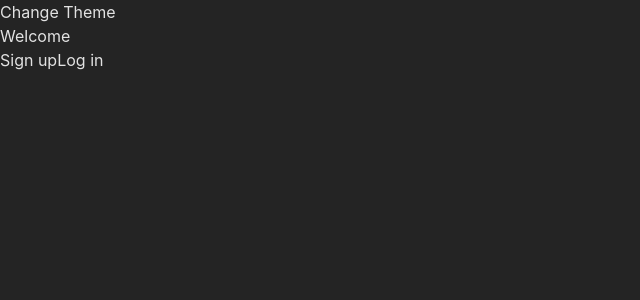
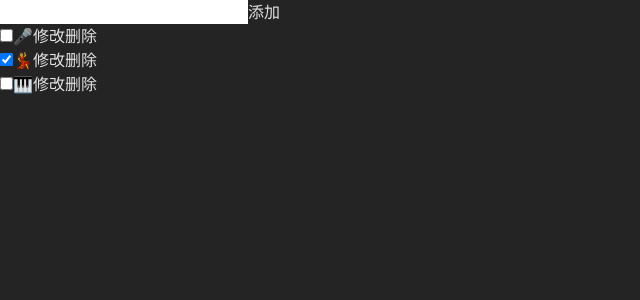
Before and after one commit to qiuxchao/react-hooks-demo, a React (Vite) app: page / in a window 1280 px wide. Shown: the top 300 px of the page, without its empty margins (0-640 px from the left). Built offline with nearby package versions, Linux system fonts and the light colour scheme.

Commit message:
update: add eslint

```diff
--- a/src/App.tsx
+++ b/src/App.tsx
@@ -1,6 +1,7 @@
 import UseEffectDemo from "./hookDemos/UseEffectDemo"
 import UseStateDemo from "./hookDemos/UseStateDemo"
 import UseContextDemo from "./hookDemos/UseContextDemo"
+import UseReducerDemo from "./hookDemos/UseReducerDemo"
 
 
 UseStateDemo
@@ -10,7 +11,8 @@ function App() {
   return (
     // <UseStateDemo />
     // <UseEffectDemo />
-    <UseContextDemo />
+    // <UseContextDemo />
+    <UseReducerDemo />
   )
 }
 
--- /dev/null
+++ b/src/hookDemos/UseReducerDemo.tsx
@@ -0,0 +1,128 @@
+import { useReducer, useState } from 'react'
+
+type TodoType = typeof initialTodos[number];
+type ActionType = 'add' | 'delete' | 'update'
+interface Action<T extends ActionType> {
+  type: T;
+  title: T extends 'add' ? TodoType['title'] : never;
+  id: T extends 'delete' ? TodoType['id'] : never;
+  todo: T extends 'update' ? TodoType : never;
+}
+interface AddTodoPropsType {
+  onAdd: (title: TodoType['title']) => void
+}
+interface TodoListPropsType {
+  todos: TodoType[];
+  onChange: (todo: TodoType) => void;
+  onDelete: (id: TodoType['id']) => void
+}
+
+let todoId = 3;
+const initialTodos = [
+  {
+    id: 1,
+    title: '🎤',
+    done: false,
+  },
+  {
+    id: 2,
+    title: '💃',
+    done: true,
+  },
+  {
+    id: 3,
+    title: '🎹',
+    done: false,
+  },
+];
+
+// reducer
+const todoReducer = <T extends ActionType>(todos: TodoType[], action: Action<T>): TodoType[] => {
+  switch (action.type) {
+    case 'add': {
+      return [...todos, { id: ++todoId, title: action.title, done: false }]
+    }
+    case 'delete': {
+      return todos.filter(todo => todo.id !== action.id)
+    }
+    case 'update': {
+      return todos.map(todo => {
+        return todo.id === action.todo.id ? action.todo : todo
+      })
+    }
+    default: {
+      throw new Error(`Unknown action ${action.type}`)
+    }
+  }
+}
+
+export default function UseReducerDemo() {
+
+  const [todos, dispatch] = useReducer(todoReducer, initialTodos);
+
+  // 添加
+  const handleAddTodo = (title: TodoType['title']) => {
+    dispatch({
+      type: 'add',
+      title,
+    } as Action<'add'>)
+  };
+
+  // 修改
+  const handleChangeTodo = (todo: TodoType) => {
+    dispatch({
+      type: 'update',
+      todo
+    } as Action<'update'>);
+  };
+
+  // 删除
+  const handleDeleteTodo = (id: TodoType['id']) => {
+    dispatch({
+      type: 'delete',
+      id,
+    } as Action<'delete'>)
+  };
+
+  return (
+    <div className="mt-72 flex justify-center flex-col items-center">
+      <AddTodo onAdd={handleAddTodo} />
+      <TodoList todos={todos} onChange={handleChangeTodo} onDelete={handleDeleteTodo} />
+    </div>
+  )
+}
+
+function AddTodo({ onAdd }: AddTodoPropsType) {
+  const [title, setTitle] = useState('')
+  const handleAdd = () => {
+    title && onAdd(title);
+    setTitle('');
+  }
+
+  return <div className="flex"><input value={title} type="text" className='mr-4' onInput={(e: any) => setTitle(e.target.value)} /><button onClick={handleAdd}>添加</button></div>
+}
+
+function TodoList({ todos, onChange, onDelete }: TodoListPropsType) {
+  const [editList, setEditList] = useState(todos.map(() => false))
+
+  const handleChange = (todo: TodoType, index: number) => {
+    editList[index] && onChange(todo)
+    editList[index] = !editList[index]
+    setEditList([...editList]);
+  }
+  const handleDelete = (id: TodoType['id']) => {
+    onDelete(id)
+  }
+
+  return <>
+    {
+      todos.map((todo, index) =>
+        <div key={todo.id} className="flex items-center">
+          <input type="checkbox" className='mr-4' checked={todo.done} onChange={(e: any) => todo.done = e.target.checked} />
+          {editList[index] ? <input type="text" value={todo.title} onInput={(e: any) => todo.title = e.target.value} /> : todo.title}
+          <button onClick={() => handleChange(todo, index)}>{editList[index] ? '保存' : '修改'}</button>
+          <button onClick={() => handleDelete(todo.id)}>删除</button>
+        </div>
+      )}
+  </>
+}
```
Also changed, not shown: package.json (+8 -1 lines), .eslintrc.json (added), 2 other files (tests, documents, lock files or other folders).
